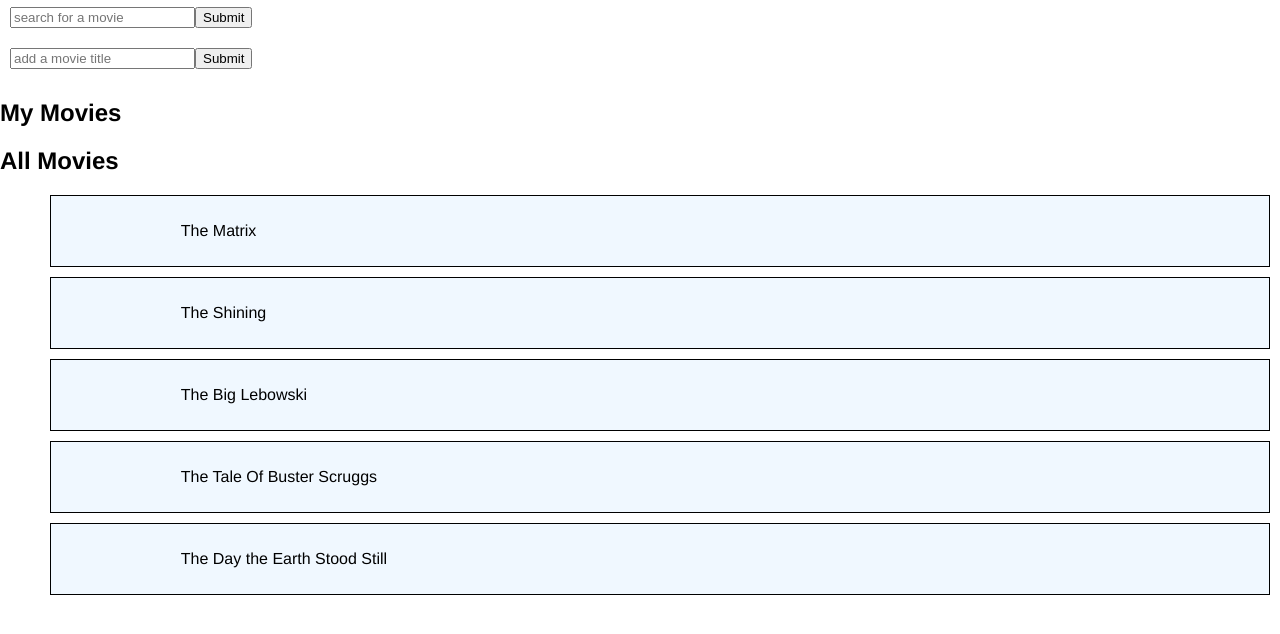
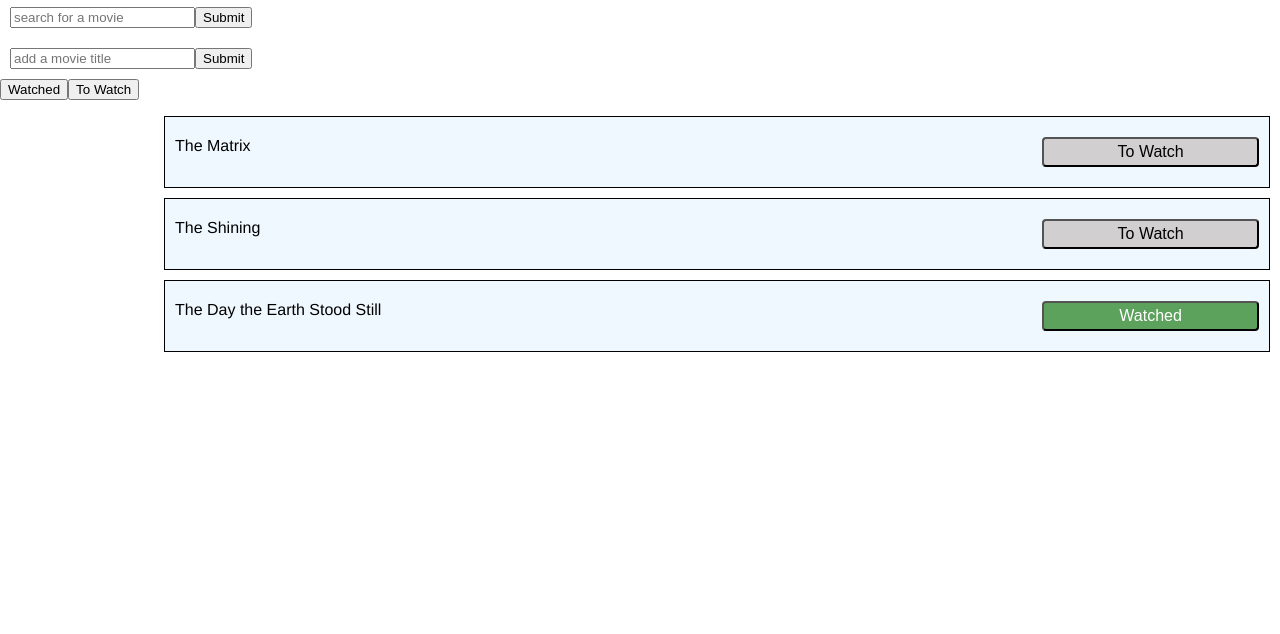
Before and after one commit to slhodak/movie-list, a React app: page / in a window 1280 px wide. Shown: the part 80-714 px from the top of the page. Built offline with nearby package versions, Linux system fonts and the light colour scheme.

Commit message:
Allow user to toggle movie watch status

```diff
--- a/src/components/app.js
+++ b/src/components/app.js
@@ -10,11 +10,12 @@ class App extends React.Component {
     super(props);
     this.state = {
       movies: movies,
-      matches: [],
-      userMovies: []
+      matches: []
     }
+
     this.searchList = this.searchList.bind(this);
     this.addMovie= this.addMovie.bind(this);
+    this.toggleWatched = this.toggleWatched.bind(this);
   }
 
   searchList(input) {
@@ -39,7 +40,18 @@ class App extends React.Component {
 
   addMovie(input) {
     this.setState({
-      userMovies: this.state.userMovies.concat({title: input})
+      movies: this.state.movies.concat({title: input})
+    });
+  }
+
+  toggleWatched(movieTitle) {
+    let movieList = [];
+    this.state.movies.forEach(movie => {
+      movie.title.toLowerCase() === movieTitle.toLowerCase() ? movie.watched = !movie.watched : null;
+      movieList.push(movie);
+    });
+    this.setState({
+      movies: movieList
     });
   }
 
@@ -49,11 +61,10 @@ class App extends React.Component {
         <h1 className="movieListHeader">Movie List</h1>
         <SearchBar search={this.searchList} />
         <AddMovie addMovie={this.addMovie} />
-        <h2>My Movies</h2>
-        <MovieList movies={this.state.userMovies} />
-        <h2>All Movies</h2>
         <h2 id="noResults" hidden={true}>Sorry, no results were found</h2>
-        <MovieList movies={this.state.movies.filter((movie) => {
+        <button className="showWatched">Watched</button>
+        <button className="showToWatch">To Watch</button>
+        <MovieList toggleWatched={this.toggleWatched} movies={this.state.movies.filter((movie) => {
           return this.state.matches.length === 0 || _.includes(this.state.matches, movie);
         })} />
 
--- a/src/components/movieList.js
+++ b/src/components/movieList.js
@@ -11,7 +11,10 @@ class MovieList extends React.Component {
       <ul>
         {this.props.movies.map((movie, index) => {
           return(
-            <MovieListEntry movie={movie} key={index} />
+            <MovieListEntry
+              toggleWatched={this.props.toggleWatched}
+              watched={movie.watched}
+              movie={movie} key={index} />
           )
         })}
       </ul>
--- a/src/components/movieListEntry.js
+++ b/src/components/movieListEntry.js
@@ -4,6 +4,11 @@ const MovieListEntry = (props) => {
   return(
     <div className="movieListEntry">
       <p>{props.movie.title}</p>
+      <button
+        className={props.movie.watched ? "watched" : "toWatch"}
+        onClick={function() { props.toggleWatched(props.movie.title) }}>
+          {props.movie.watched ? "Watched" : "To Watch"}
+      </button>
     </div>
   )
 }
--- a/src/data/movieData.js
+++ b/src/data/movieData.js
@@ -1,9 +1,16 @@
 let movies = [
-  {title: 'The Matrix'},
-  {title: 'The Shining'},
-  {title: 'The Big Lebowski'},
-  {title: 'The Tale Of Buster Scruggs'},
-  {title: 'The Day the Earth Stood Still'}
+  {
+    title: 'The Matrix',
+    watched: false
+  },
+  {
+    title: 'The Shining',
+    watched: false
+  },
+  {
+    title: 'The Day the Earth Stood Still',
+    watched: true
+  }
 ]
 
 export default movies;
--- a/src/styles/styles.css
+++ b/src/styles/styles.css
@@ -17,8 +17,31 @@ body {
   border: 1px solid black;
 }
 
+.movieListEntry {
+  margin-left: 10%;
+  display: grid;
+  grid-template: repeat(5, 10px) / repeat(5, 1fr);
+}
+
 .movieListEntry p {
-  margin-left: 10%;
+  margin: 0px;
+  grid-area: 2 / 1 / 5 / 4;
+}
+
+.movieListEntry button {
+  font-size: 1em;
+  border-radius: 4px;
+  grid-area: 2 / 5 / 5 / 5;
+}
+
+.watched {
+  color: white;
+  background-color: rgb(92, 161, 92);
+}
+
+.toWatch {
+  color: black;
+  background-color: rgb(209, 207, 207);
 }
 
 .movieListHeader {
```
Also changed, not shown: notes.txt (added, +15 -0 lines).
